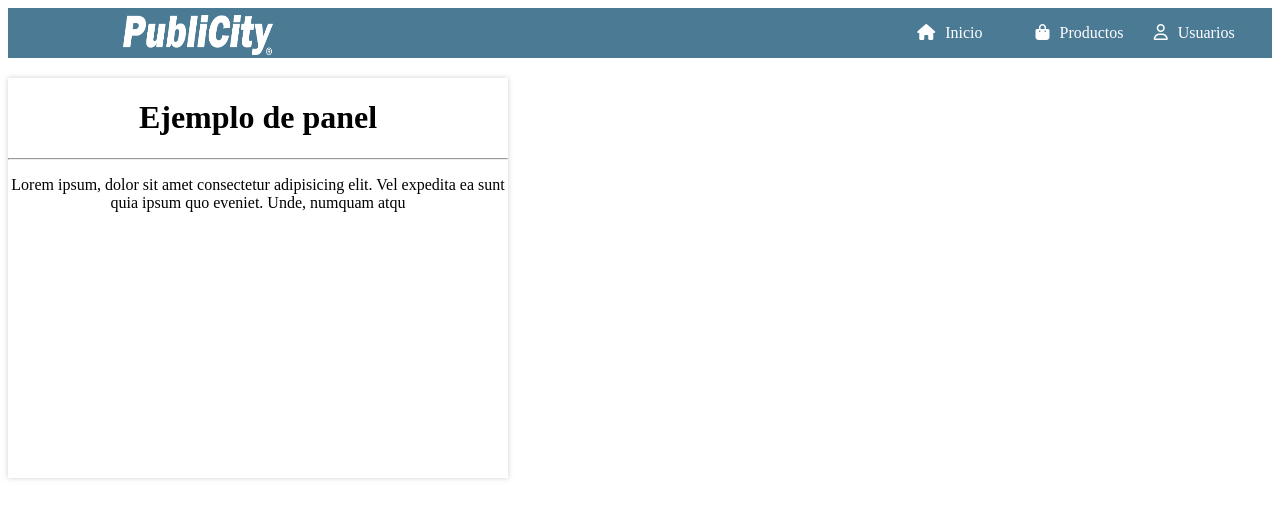
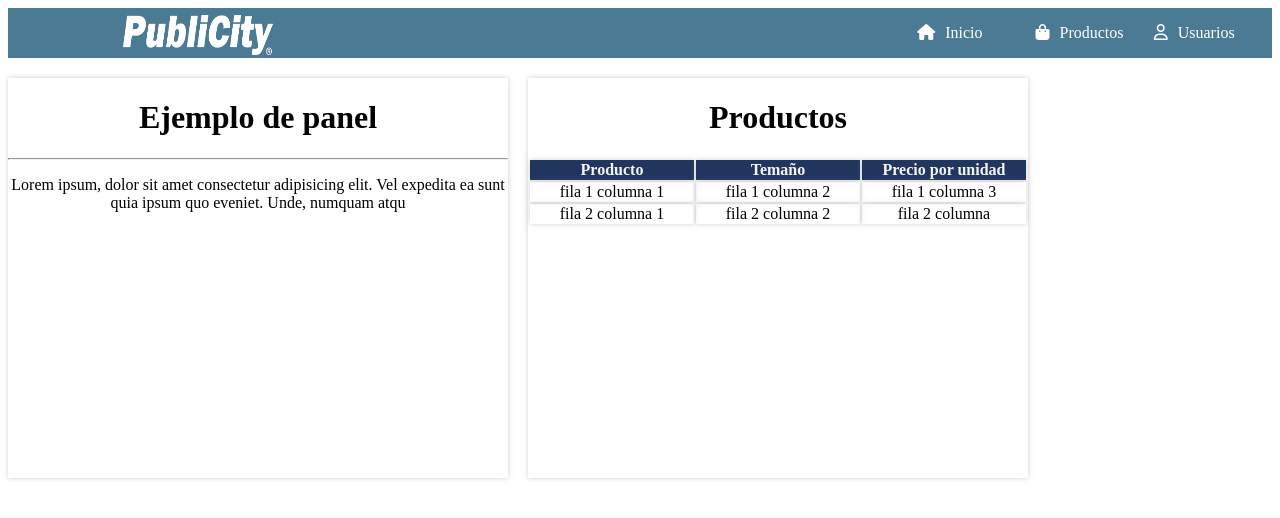
Before and after one commit to grupo-6-dh/grupo_6_publicity, a React (Create React App) app in the folder dashboard/: page / in a window 1280 px wide. Shown: the top 518 px of the page. Built offline with nearby package versions, Linux system fonts and the light colour scheme.

Commit message:
Se comenzó con la implementacion de la estructura del componente para listar productos

```diff
--- a/dashboard/src/App.js
+++ b/dashboard/src/App.js
@@ -2,10 +2,12 @@
 import './App.css';
 import './Components/Template/TemplateDashboard'
 import TemplateDashboard from './Components/Template/TemplateDashboard';
+
 function App() {
   return (
     <div className="App">
      <TemplateDashboard/>
+
     </div>
   );
 }
--- /dev/null
+++ b/dashboard/src/Components/ListadoProductos/ListadoProductos.css
@@ -0,0 +1,22 @@
+.panelProductos{
+    width: 500px;
+    height: 400px;
+    margin: 20px;
+    box-shadow: 0px 0px 5px rgba(162, 161, 161, 0.5);
+}
+
+.tablaProductos{
+    width: 100%;
+}
+
+th {
+    width: 25%;
+    box-shadow: 0px 0px 5px rgba(162, 161, 161, 0.5);
+    background-color: rgb(33, 54, 94);
+    color: whitesmoke;
+ }
+
+ td {
+    width: 25%;
+    box-shadow: 0px 0px 5px rgba(162, 161, 161, 0.5);
+ }
--- /dev/null
+++ b/dashboard/src/Components/ListadoProductos/ListadoProductos.jsx
@@ -0,0 +1,35 @@
+import React from "react";
+import './ListadoProductos.css';
+
+function ListadoProductos(){
+    return(
+        <div className="panelProductos">
+            <h1>Productos</h1>
+            <div className="tablaProductos">
+                <table>
+                    <thead>
+                        <tr>
+                        <th>Producto</th>
+                        <th>Temaño</th>
+                        <th>Precio por unidad</th>
+                        </tr>
+                    </thead>
+                    <tbody>
+                        <tr>
+                        <td>  fila 1 columna 1 </td>
+                        <td>  fila 1 columna 2 </td>
+                        <td>  fila 1 columna 3 </td>
+                        </tr>
+                        <tr>
+                        <td>fila 2 columna 1 </td>
+                        <td>fila 2 columna 2 </td>
+                        <td>fila 2 columna  </td>
+                        </tr>
+                    </tbody>
+                </table>
+            </div>
+        </div>
+    )
+}
+
+export default ListadoProductos;
--- a/dashboard/src/Components/Template/TemplateDashboard.jsx
+++ b/dashboard/src/Components/Template/TemplateDashboard.jsx
@@ -1,7 +1,9 @@
 import React from "react";
 import Cantidad from "../ejemploPanel/Cantidad";
 import Header from "../Header/Header";
+import ListadoProductos from "../ListadoProductos/ListadoProductos";
 import './TemplateDashboard.css'
+
 function TemplateDashboard(){
     return(
         <div className="principal">
@@ -11,7 +13,7 @@ function TemplateDashboard(){
             <div className="cuerpo">
 
                 <Cantidad/>
-
+                <ListadoProductos/>
             </div>
         </div>
     )
```
